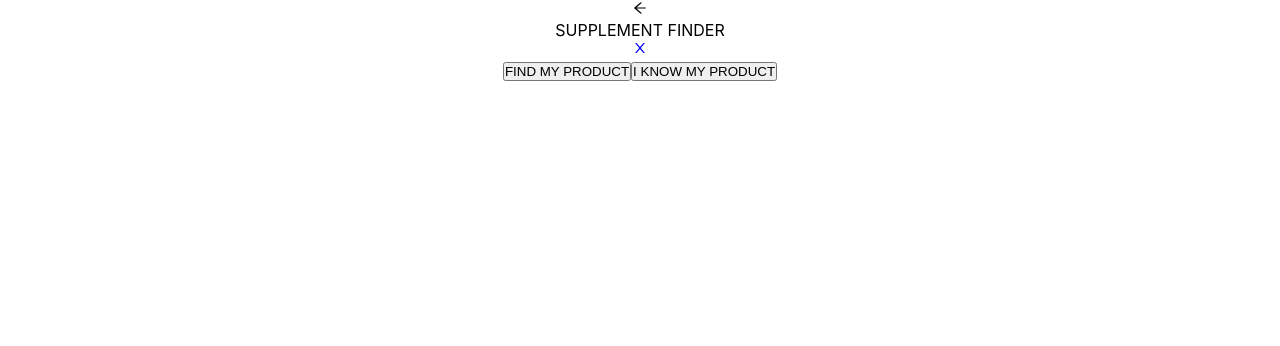
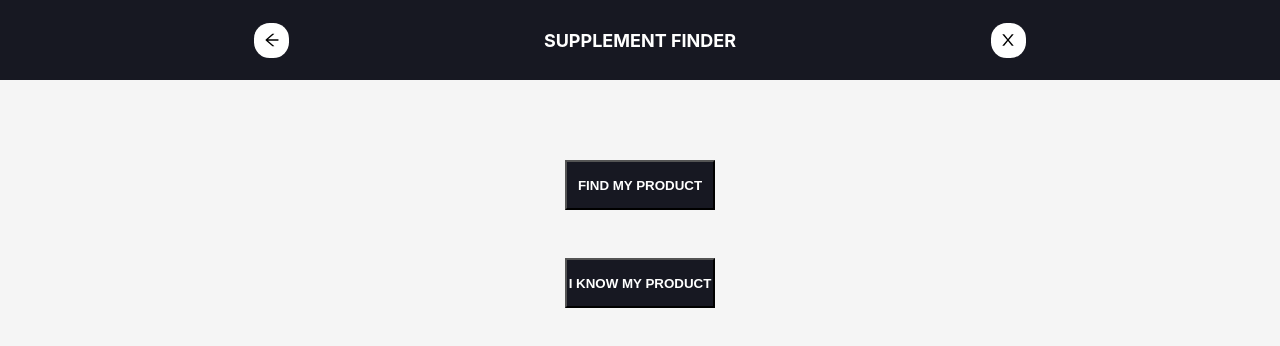
Before and after one commit to Jonniek01/Pride-Supplements, a React (Create React App) app in the folder client/: page /fms in a window 1280 px wide. Shown: the top 346 px of the page. Built offline with nearby package versions, Linux system fonts and the light colour scheme.

Commit message:
progress

```diff
--- a/client/src/components/FMS/FMS.css
+++ b/client/src/components/FMS/FMS.css
@@ -0,0 +1,49 @@
+.fms_component{
+    width: 100vw;
+    height: 100vh;
+
+}
+.fms_nav {
+    background-color: #171822;
+    height: 10vh;
+    display: flex;
+    align-items: center;
+    justify-content: space-evenly;
+    color: white;
+    font-size: large;
+    font-weight: bold;
+}
+.fms_div {
+    background-color: #F5F5F5;
+    height: 90vh;
+    width: 100vw;
+    display: flex;
+    flex-direction: column;
+    align-items: center;
+    gap: 6vh;
+    padding-top: 10vh;
+}
+.prev ,.close{
+    background-color: white;
+    display: flex;
+    width: 35px;
+    height: 35px;
+    justify-content: center;
+    align-items: center;
+    border-radius: 45%;
+    color: black;
+    font-weight: bold;
+    cursor: pointer;
+}
+.fms_div .fms_button{
+    background-color: #171822;
+    color: white;
+    font-weight: bold;
+    width: 150px;
+    height: 50px;
+    cursor: pointer;
+}
+.fms_div p{
+    font-size: 18px;
+    font-weight: bold;
+}
--- a/client/src/components/FMS/FMS.js
+++ b/client/src/components/FMS/FMS.js
@@ -1,4 +1,4 @@
-import React from 'react'
+import React, { useEffect } from 'react'
 import './FMS.css'
 import {Link, useNavigate} from 'react-router-dom'
 import { useState } from 'react';
@@ -7,14 +7,23 @@ import { AiOutlineClose } from 'react-icons/ai';
 
 
 
+
 function FMS() {
-  const navigate=useNavigate()
-let code=''
+const navigate=useNavigate();
+const [code, setCode] = useState('')
+useEffect(()=>{
+  console.log(code)
+
+}, [code])
+
 const FMS4=<div className='fms_div'>
 <p>Do you have any blackhead spots?</p>
  <button onClick={()=>{
+                setCode(code+'1')
+
               }} className="fms_button">YES</button>
  <button onClick={()=>{
+        setCode(code+'0')
               }} className="fms_button">NO</button>
 
 
@@ -24,23 +33,30 @@ const FMS4=<div className='fms_div'>
 const FMS3=<div className='fms_div'>
     <p>HOW DOES YOUR SKIN REACT TO ANY APPLICATIONS OR THE SUN?</p>
  <button onClick={()=>{
-                setDisplay(FMS4)
+                setX(x+1)
+                setCode(code+'1')
+
               }} className="fms_button">VERY SENSITIVE</button>
  <button onClick={()=>{
-                setDisplay(FMS4)
+                setCode(code+'0')
+
+                setX(x+1)
               }} className="fms_button">LESS SENSITIVE</button>
 </div>
 
 const FMS2=<div className='fms_div'>
   <p>What is your skin type?</p>
    <button onClick={()=>{
-                  setDisplay(FMS3)
+                 setCode(code+'1')
+                  setX(x+1)
                 }} className="fms_button">DRY</button>
    <button onClick={()=>{
-                  setDisplay(FMS3)
+              setCode(code+'0')
+                  setX(x+1)
                 }} className="fms_button">OILY</button>
    <button onClick={()=>{
-                  setDisplay(FMS3)
+        setCode('10')
+                  setX(x+1)
                 }} className="fms_button">COMBO</button>
 
 
@@ -48,7 +64,7 @@ const FMS2=<div className='fms_div'>
 
 const FMS1=<div className='fms_div'>
                 <button onClick={()=>{
-                  setDisplay(FMS2)
+                  setX(x+1)
                 }} className="fms_button">FIND MY PRODUCT</button>
                 <button onClick={()=>{
                   navigate('/')
@@ -56,24 +72,34 @@ const FMS1=<div className='fms_div'>
 
              </div>
 
-
-const [display, setDisplay]=useState(FMS1)
+const FMS=[FMS1, FMS2, FMS3, FMS4]
+const [x, setX]=useState(0)
   return (
-    <div className='fms'>
+    <div className='fms_component'>
       <div className="fms_nav">
         <div onClick={()=>{
-          navigate(-1)
+          if(x===0){
+            navigate(-1)
+
+          }else{
+            setCode(code.slice(0, -1))
+            setX(x-1);
+
+          }
+
         }} className="prev">
           <AiOutlineArrowLeft />
         </div>
         <div>
           <p>SUPPLEMENT FINDER</p>
         </div>
-        <Link to='/' className="close">
+        <Link onClick={()=>{
+          setCode('')
+        }} to='/' className="close">
           <AiOutlineClose/>
         </Link>
       </div>
-      {display}
+      {FMS[x]}
     </div>
   )
 }
```
